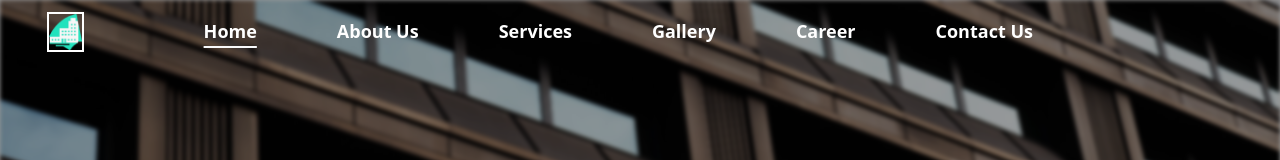
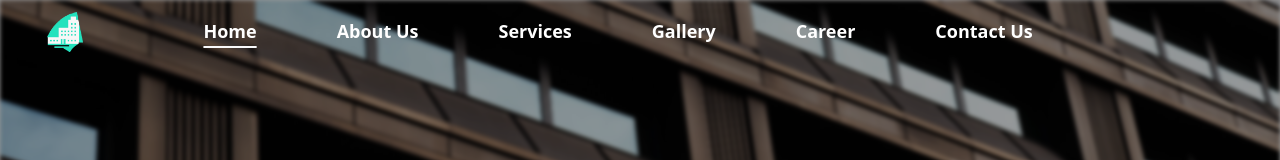
Before and after one commit to Naman2166/Unity-Associates, a React (Vite) app in the folder frontend/: page / in a window 1280 px wide. Shown: the top 160 px of the page. Built offline with nearby package versions, Linux system fonts and the light colour scheme.

Commit message:
changed theme

```diff
--- a/frontend/src/components/Navbar.jsx
+++ b/frontend/src/components/Navbar.jsx
@@ -51,7 +51,7 @@ const Navbar = () => {
         <div className="mx-[1.5%] flex items-center justify-between px-5 xl:px-7 py-3 text-sm">
 
           {/* Logo */}
-          <img src={assets.Logo_withoutBackground} className="h-10 w-auto border-2 border-white" alt='LOGO'/>
+          <img src={assets.Logo_withoutBackground} className="h-10 w-auto" alt='LOGO'/>
           {/* <p
             className={`text-2xl ${scrolled ? "text-gray-950" : "text-gray-50"
               } font-bold cursor-pointer`}
```
